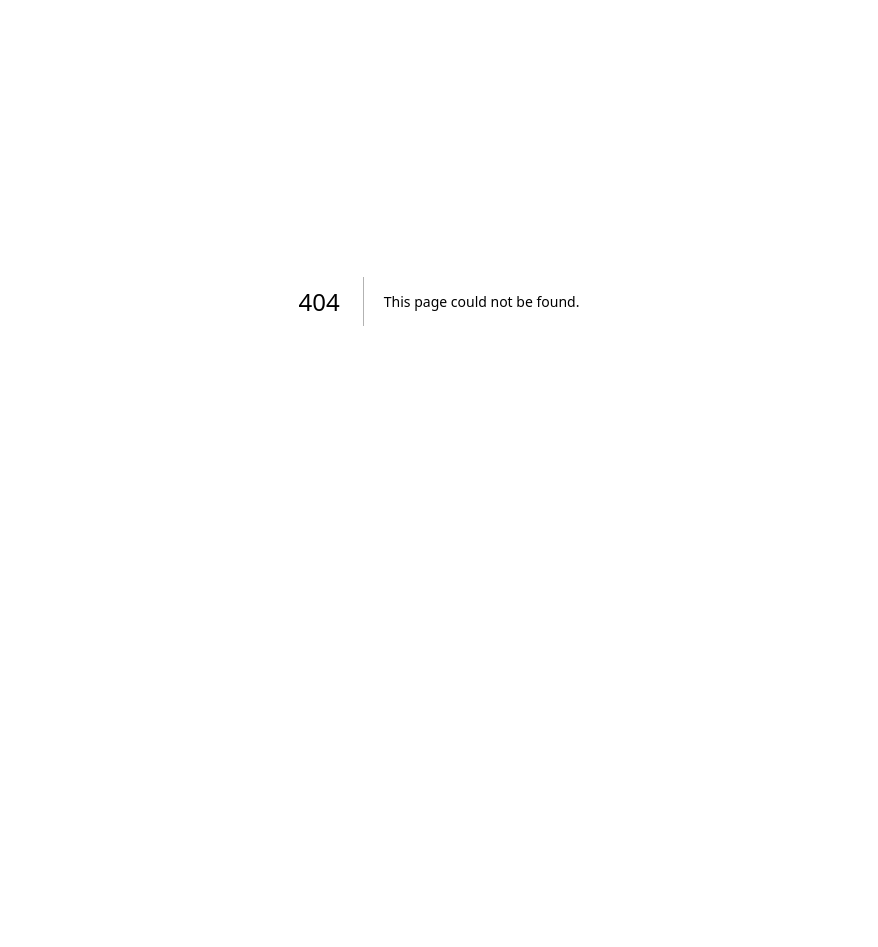
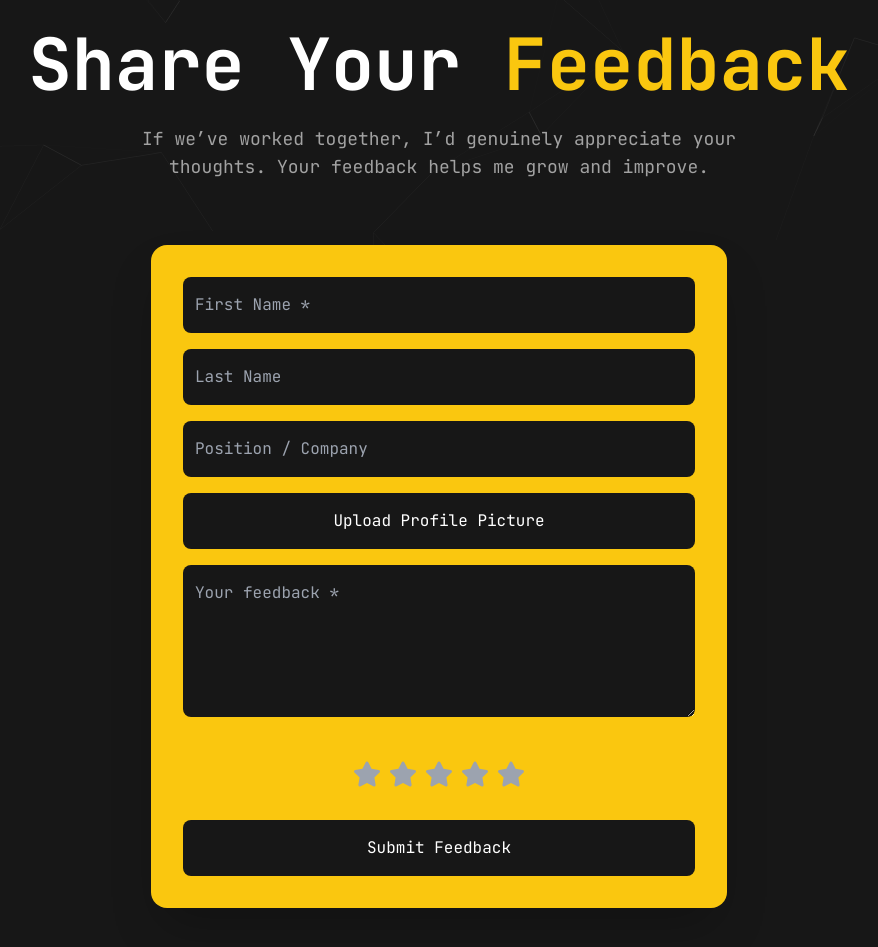
Before and after one commit to marktmng/mark-portfolio, a Next.js app: page /feedback in a window 1280 px wide. Before the commit this address had no page. Shown: the part 237-1184 px from the top of the page, without its empty margins (201-1079 px from the left). Before the commit the page ends 938 px from the top, so only its background shows below. Built offline with nearby package versions, Linux system fonts and the light colour scheme; no server answers.

Commit message:
added feedback page

```diff
--- /dev/null
+++ b/app/feedback/page.jsx
@@ -0,0 +1,178 @@
+"use client";
+
+import { api } from "@/convex/_generated/api";
+import { ConvexProvider, useMutation } from "convex/react";
+import { motion } from "framer-motion";
+import { useState } from "react";
+import { FaStar } from "react-icons/fa";
+
+const FeedbackPage = () => {
+  const [firstName, setFirstName] = useState("");
+  const [lastName, setLastName] = useState("");
+  const [subtitle, setSubtitle] = useState("");
+  const [description, setDescription] = useState("");
+  const [rating, setRating] = useState(0);
+  const [hover, setHover] = useState(null);
+  const [image, setImage] = useState(null);
+
+  const createFeedback = useMutation(api.feedback.createFeedback);
+
+  const handleImage = (e) => {
+    const file = e.target.files[0];
+    if (!file) return;
+
+    if (!file.type.startsWith("image/") || file.size > 2 * 1024 * 1024) {
+      alert("Please upload an image under 2MB.");
+      return;
+    }
+
+    const reader = new FileReader();
+    reader.onloadend = () => setImage(reader.result);
+    reader.readAsDataURL(file);
+  };
+
+  const handleSubmit = async () => {
+    if (!firstName || !description || rating === 0) {
+      alert("Please complete required fields.");
+      return;
+    }
+
+    try {
+      await createFeedback({
+        firstName,
+        lastName,
+        subtitle,
+        description,
+        rating,
+        imageUrl: image || "",
+      });
+
+      alert("Feedback submitted successfully!");
+
+      setFirstName("");
+      setLastName("");
+      setSubtitle("");
+      setDescription("");
+      setRating(0);
+      setImage(null);
+    } catch (err) {
+      console.error(err);
+      alert("Submission failed.");
+    }
+  };
+
+  return (
+    <ConvexProvider>
+      <section className="h-full">
+        <div className="min-h-screen text-white">
+          {/* Header */}
+          <div className="pt-32 pb-16 text-center px-4">
+            <motion.h1
+              initial={{ opacity: 0, y: 30 }}
+              animate={{ opacity: 1, y: 0 }}
+              transition={{ duration: 0.8 }}
+              className="text-5xl md:text-7xl font-bold"
+            >
+              Share Your <span className="text-[#fac70f]">Feedback</span>
+            </motion.h1>
+
+            <p className="text-white/60 text-lg max-w-2xl mx-auto mt-6">
+              If we’ve worked together, I’d genuinely appreciate your thoughts.
+              Your feedback helps me grow and improve.
+            </p>
+          </div>
+
+          {/* Form Section */}
+          <div className="flex justify-center px-4 pb-32">
+            <motion.div
+              initial={{ opacity: 0, scale: 0.95 }}
+              whileInView={{ opacity: 1, scale: 1 }}
+              transition={{ duration: 0.6 }}
+              viewport={{ once: true }}
+              className="w-full max-w-xl bg-[#fac70f] rounded-2xl p-8 shadow-2xl"
+            >
+              <div className="space-y-4">
+                <input
+                  className="w-full bg-[#171717] text-white p-3 rounded-lg"
+                  placeholder="First Name *"
+                  value={firstName}
+                  onChange={(e) => setFirstName(e.target.value)}
+                />
+
+                <input
+                  className="w-full bg-[#171717] text-white p-3 rounded-lg"
+                  placeholder="Last Name"
+                  value={lastName}
+                  onChange={(e) => setLastName(e.target.value)}
+                />
+
+                <input
+                  className="w-full bg-[#171717] text-white p-3 rounded-lg"
+                  placeholder="Position / Company"
+                  value={subtitle}
+                  onChange={(e) => setSubtitle(e.target.value)}
+                />
+
+                {/* Image Upload */}
+                <div>
+                  <label className="block bg-[#171717] text-white p-3 rounded-lg cursor-pointer text-center hover:bg-[#171717]/70">
+                    Upload Profile Picture
+                    <input
+                      type="file"
+                      hidden
+                      accept="image/*"
+                      onChange={handleImage}
+                    />
+                  </label>
+                </div>
+
+                {image && (
+                  <img
+                    src={image}
+                    alt="Preview"
+                    className="w-full h-40 object-cover rounded-lg"
+                  />
+                )}
+
+                <textarea
+                  rows={4}
+                  className="w-full bg-[#171717] text-white p-3 rounded-lg"
+                  placeholder="Your feedback *"
+                  value={description}
+                  onChange={(e) => setDescription(e.target.value)}
+                />
+
+                {/* Rating */}
+                <div className="flex gap-2 justify-center py-4">
+                  {[1, 2, 3, 4, 5].map((star) => (
+                    <FaStar
+                      key={star}
+                      size={28}
+                      className={`cursor-pointer transition ${
+                        (hover || rating) >= star
+                          ? "text-white"
+                          : "text-gray-400"
+                      }`}
+                      onMouseEnter={() => setHover(star)}
+                      onMouseLeave={() => setHover(null)}
+                      onClick={() => setRating(star)}
+                    />
+                  ))}
+                </div>
+
+                <button
+                  onClick={handleSubmit}
+                  className="w-full bg-[#171717] text-white py-3 rounded-lg hover:bg-[#171717]/70 transition"
+                >
+                  Submit Feedback
+                </button>
+              </div>
+            </motion.div>
+          </div>
+        </div>
+      </section>
+    </ConvexProvider>
+  );
+};
+
+export default FeedbackPage;
--- a/app/layout.jsx
+++ b/app/layout.jsx
@@ -4,6 +4,7 @@ import ParticlesComponent from "@/components/ParticlesComponent";
 // import StairTransition from "@/components/StairTransition";
 import LoadingTransition from "@/components/LoadingTransition";
 import { JetBrains_Mono } from "next/font/google";
+import { ConvexClientProvider } from "./ConvexClientProvider";
 import "./globals.css";
 
 const jetbrainsMono = JetBrains_Mono({
@@ -13,7 +14,7 @@ const jetbrainsMono = JetBrains_Mono({
 });
 
 export const metadata = {
-  title: "Mark Tmng",
+  title: "Mark Tamang",
   description: "Portfolio of software development highlights",
 };
 
@@ -24,7 +25,9 @@ export default function RootLayout({ children }) {
         <Header />
         {/* <StairTransition /> */}
         <LoadingTransition />
-        <PageTransition>{children}</PageTransition>
+        <ConvexClientProvider>
+          <PageTransition>{children}</PageTransition>
+        </ConvexClientProvider>
         <ParticlesComponent id="particles" />
       </body>
     </html>
--- a/app/page.jsx
+++ b/app/page.jsx
@@ -7,13 +7,12 @@ import { Element } from "react-scroll";
 import { ConvexClientProvider } from "./ConvexClientProvider";
 import "./globals.css";
 
-import FeedbackForm from "@/components/ui/FeedbackForm";
 import Photo from "@/components/ui/Photo";
 import Social from "@/components/ui/Social";
 import Testimonials from "@/components/ui/Testimonials";
 
 const Home = () => {
-  const [isOpen, setIsOpen] = useState(false);
+  // const [isOpen, setIsOpen] = useState(false);
   const fadeInElements = useRef([]);
 
   useEffect(() => {
@@ -119,7 +118,7 @@ const Home = () => {
             <Stats />
           </div> */}
           {/* Feedback Section */}
-          <Element name="feedback-section">
+          {/* <Element name="feedback-section">
             <div className="bg-[#fac70f] flex justify-center py-8">
               <div
                 className="container flex flex-col xl:flex-col items-center xl:items-start gap-8 fade-in"
@@ -140,7 +139,7 @@ const Home = () => {
                 </p>
               </div>
             </div>
-          </Element>
+          </Element> */}
           <br />
           <div>
             <Element name="testimonials-section ">
@@ -158,9 +157,9 @@ const Home = () => {
           </div>
         </div>
         {/* Feedback Modal */}
-        {isOpen && (
+        {/* {isOpen && (
           <FeedbackForm setIsOpen={setIsOpen} className="feedback-form" />
-        )}
+        )} */}
       </section>
     </ConvexClientProvider>
   );
--- a/app/projects/page.jsx
+++ b/app/projects/page.jsx
@@ -321,7 +321,7 @@ const Work = () => {
   );
 
   return (
-    <div ref={containerRef} className="relative bg-[#171717] min-h-screen">
+    <div ref={containerRef} className="relative min-h-screen">
       {/* Progress Bar */}
       <div className="fixed top-0 left-0 right-0 h-1 bg-white/10 z-50">
         <motion.div
```
